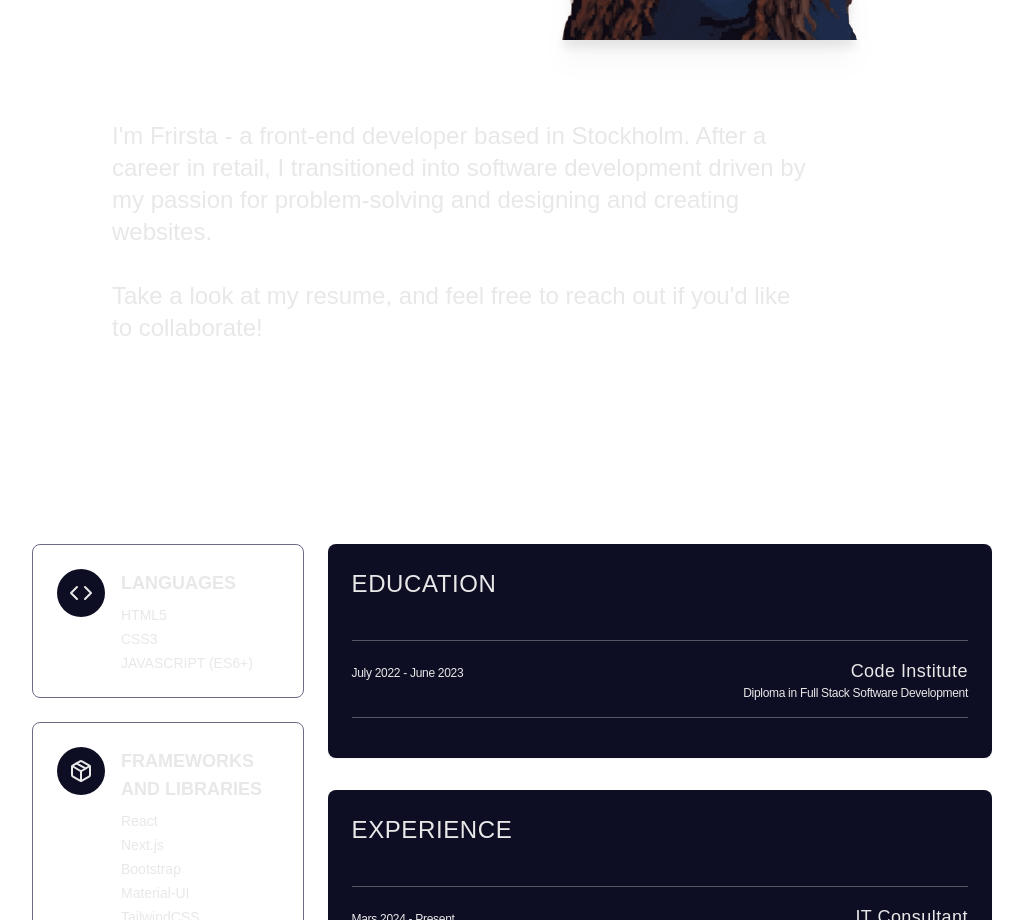
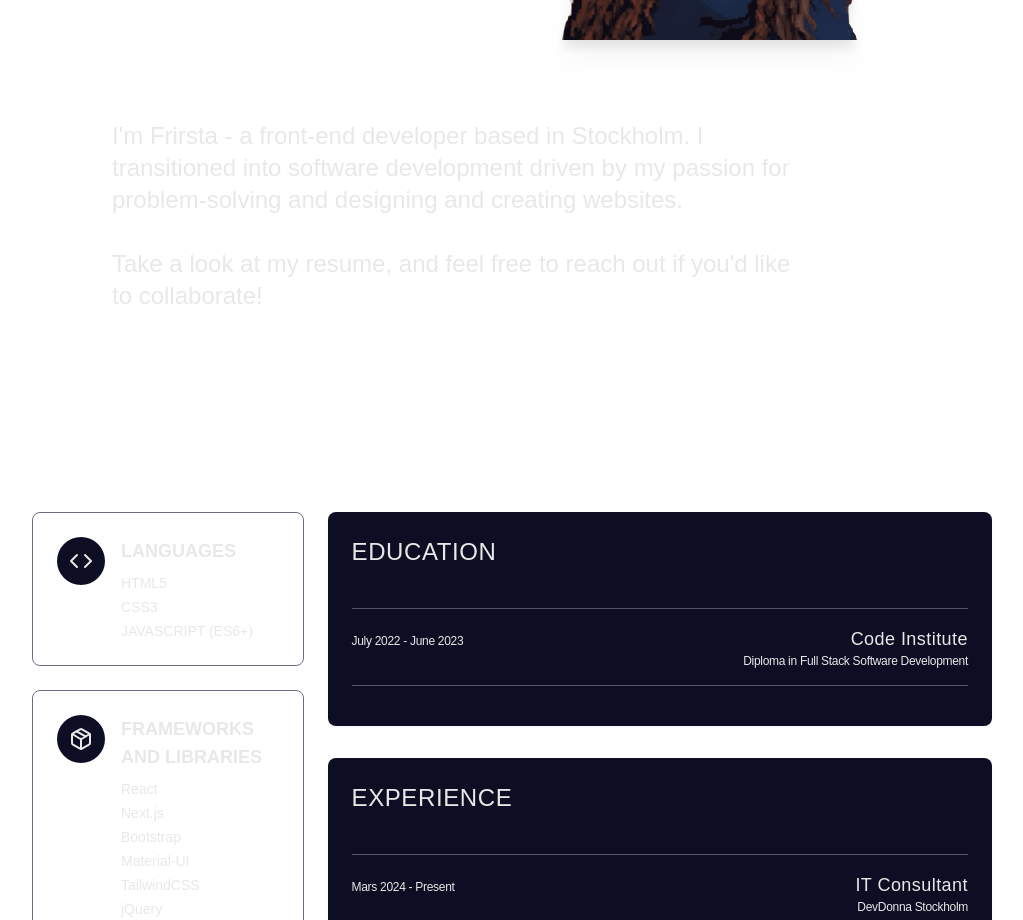
Before and after one commit to frirsta/portfoliobyfrirsta, a Next.js app: page / in a window 1280 px wide. Shown: the part 1820-2740 px from the top of the page, without its empty margins (128-1151 px from the left). Built offline with nearby package versions, Linux system fonts and the light colour scheme; a web font is replaced by a local one.

Commit message:
Add readme

```diff
--- a/package.json
+++ b/package.json
@@ -18,11 +18,9 @@
     "framer-motion": "^11.5.4",
     "lucide-react": "^0.441.0",
     "next": "14.2.11",
-    "nodemailer": "^6.9.15",
     "react": "^18",
     "react-dom": "^18",
     "react-scroll-snap": "^1.0.0",
-    "sharp": "^0.33.5",
     "tailwind-merge": "^2.5.2",
     "tailwindcss-animate": "^1.0.7"
   },
--- a/src/components/About.jsx
+++ b/src/components/About.jsx
@@ -34,10 +34,9 @@ const About = () => {
           </div>
           <FadeIn delay={0.5}>
             <div className="w-full lg:w-[700px] text-2xl font-normal mt-20">
-              I&apos;m Frirsta - a front-end developer based in Stockholm. After
-              a career in retail, I transitioned into software development
-              driven by my passion for problem-solving and designing and
-              creating websites.
+              I&apos;m Frirsta - a front-end developer based in Stockholm. I
+              transitioned into software development driven by my passion for
+              problem-solving and designing and creating websites.
               <br />
               <br />
               Take a look at my resume, and feel free to reach out if you&apos;d
```
Also changed, not shown: 2 other files (tests, documents, lock files or other folders).
